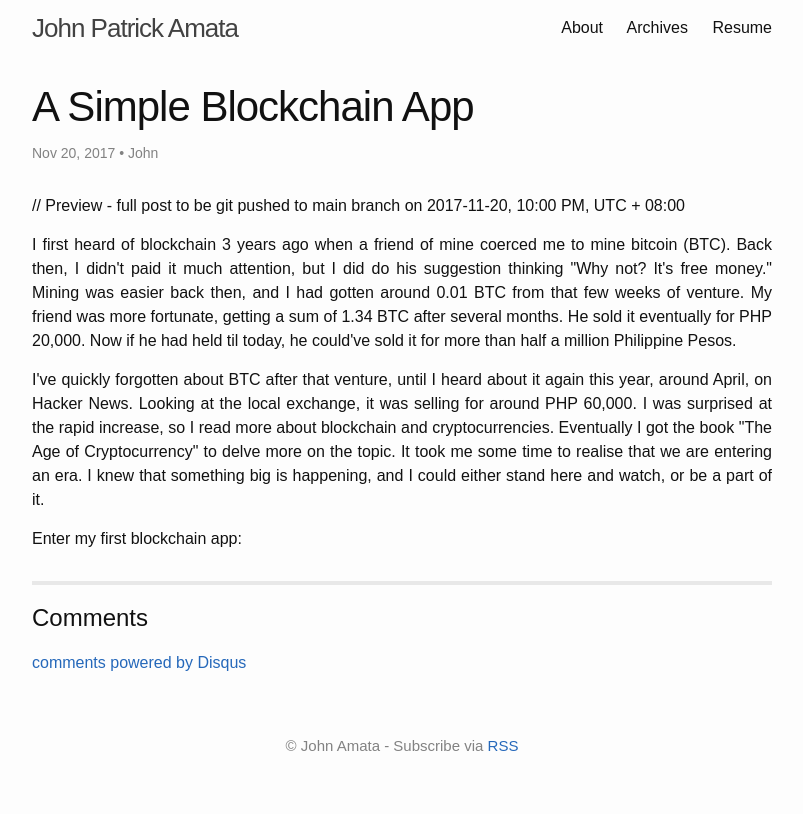
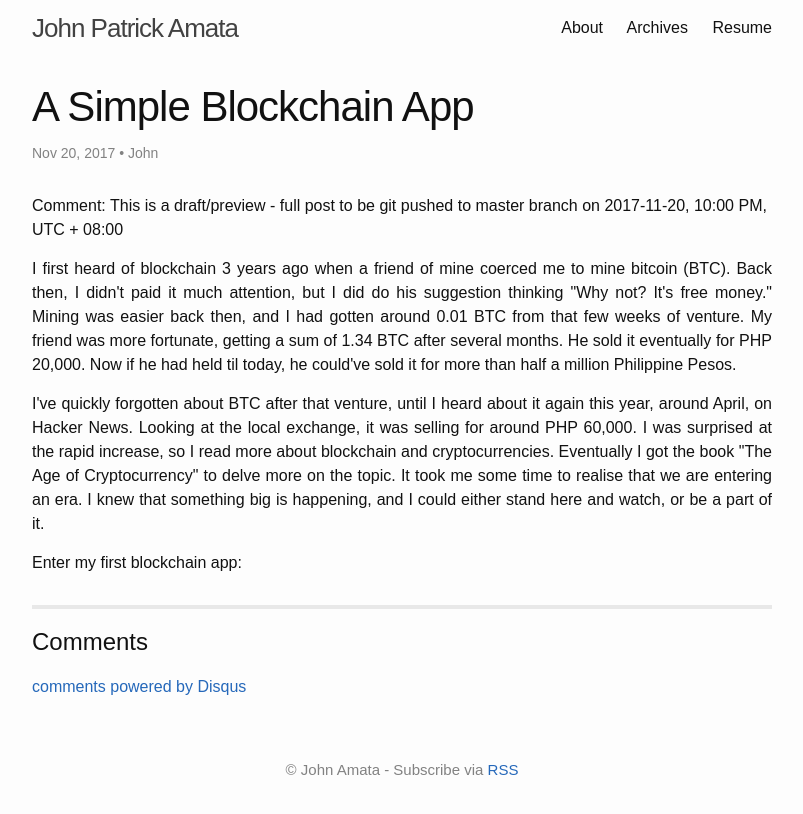
Before and after one commit to jpamata/jpamata.github.io, a Jekyll site: the page built from _posts/2017-11-20-a-simple-blockchain-app.md, in a window 1280 px wide. Shown: the top 814 px of the page, without its empty margins (238-1041 px from the left). Built offline with Jekyll 4.4.1, drawn with Linux system fonts in a browser that asks for light colours; comment, search, counter and statistics services are not loaded.

Commit message:
Update 2017-11-20-a-simple-blockchain-app.md

```diff
--- a/_posts/2017-11-20-a-simple-blockchain-app.md
+++ b/_posts/2017-11-20-a-simple-blockchain-app.md
@@ -5,7 +5,7 @@
 description: A few things on the first blockchain app I made.
 ---
 
-// Preview - full post to be git pushed to main branch on 2017-11-20, 10:00 PM, UTC + 08:00
+Comment: This is a draft/preview - full post to be git pushed to master branch on 2017-11-20, 10:00 PM, UTC + 08:00
 
 <p align="justify">I first heard of blockchain 3 years ago when a friend of mine coerced me to mine bitcoin (BTC). Back then, I didn't paid it much attention, but I did do his suggestion thinking "Why not? It's free money." Mining was easier back then, and I had gotten around 0.01 BTC from that few weeks of venture. My friend was more fortunate, getting a sum of 1.34 BTC after several months. He sold it eventually for PHP 20,000. Now if he had held til today, he could've sold it for more than half a million Philippine Pesos.</p>
 
```
